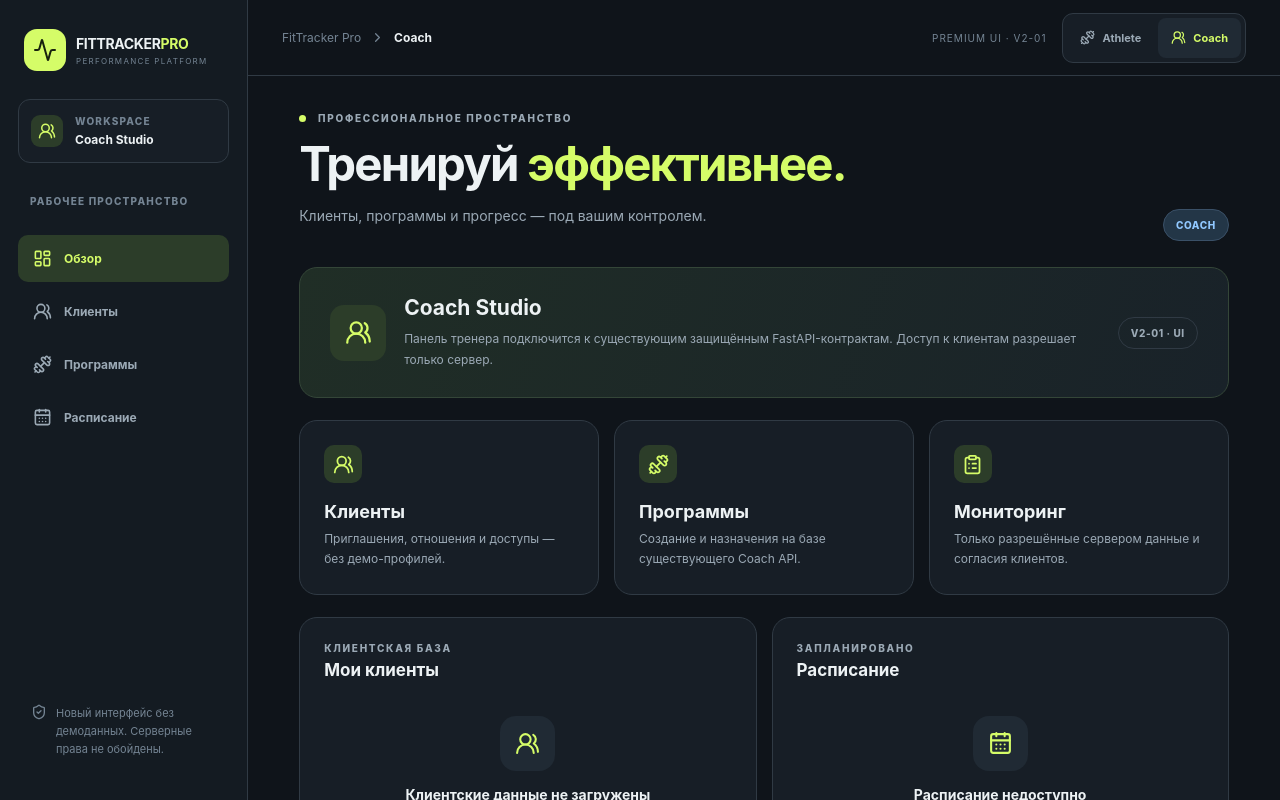
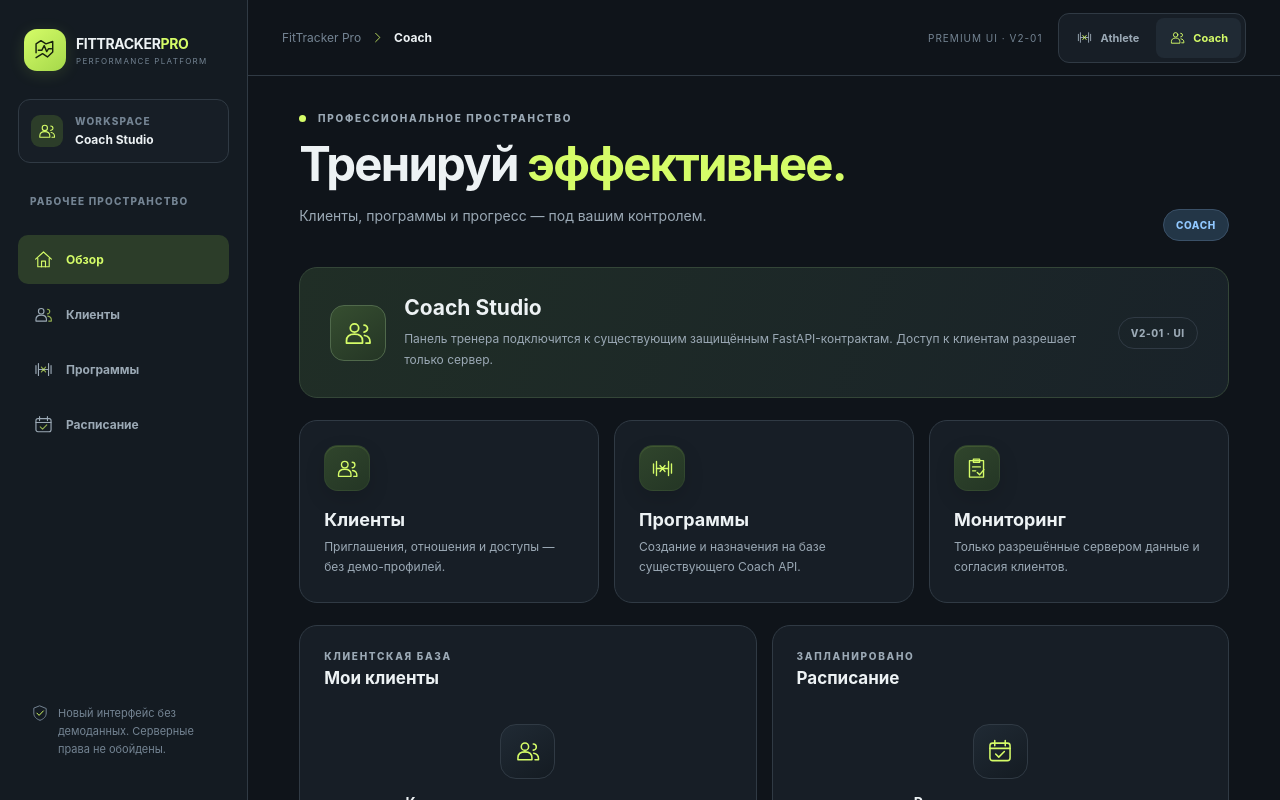
Before and after one commit to nilsnavi/fit_trackerpro, a React (Vite) app in the folder apps/pwa-v2/: page /coach in a window 1280 px wide. Shown: the top 800 px of the page. Built offline with nearby package versions, Linux system fonts and the light colour scheme.

Commit message:
feat(v2-01): replace stock Lucide icons with FitTracker Signature vector system

```diff
--- a/apps/pwa-v2/src/app/App.tsx
+++ b/apps/pwa-v2/src/app/App.tsx
@@ -1,20 +1,20 @@
 import { NavLink, Navigate, Route, Routes, useLocation } from 'react-router-dom'
-import { Activity, BarChart3, CalendarDays, ChevronRight, Dumbbell, LayoutDashboard, ShieldCheck, Target, UsersRound } from 'lucide-react'
+import { SignatureIcon, type SignatureIconName } from '../shared/ui/SignatureIcon'
 import { AthleteOverview } from '../domains/athlete/AthleteOverview'
 import { CoachOverview } from '../domains/coach/CoachOverview'
 import { Card, EmptyState } from '../shared/ui/PremiumUI'
 
 const athleteNav = [
-  {to:'/athlete',name:'Обзор',icon:LayoutDashboard},
-  {to:'/athlete/workouts',name:'Тренировки',icon:Dumbbell},
-  {to:'/athlete/programs',name:'Программы',icon:Target},
-  {to:'/athlete/progress',name:'Прогресс',icon:BarChart3}
+  {to:'/athlete',name:'Обзор',icon:'overview' as SignatureIconName},
+  {to:'/athlete/workouts',name:'Тренировки',icon:'workout' as SignatureIconName},
+  {to:'/athlete/programs',name:'Программы',icon:'program' as SignatureIconName},
+  {to:'/athlete/progress',name:'Прогресс',icon:'progress' as SignatureIconName}
 ]
 const coachNav = [
-  {to:'/coach',name:'Обзор',icon:LayoutDashboard},
-  {to:'/coach/clients',name:'Клиенты',icon:UsersRound},
-  {to:'/coach/programs',name:'Программы',icon:Dumbbell},
-  {to:'/coach/schedule',name:'Расписание',icon:CalendarDays}
+  {to:'/coach',name:'Обзор',icon:'overview' as SignatureIconName},
+  {to:'/coach/clients',name:'Клиенты',icon:'clients' as SignatureIconName},
+  {to:'/coach/programs',name:'Программы',icon:'workout' as SignatureIconName},
+  {to:'/coach/schedule',name:'Расписание',icon:'schedule' as SignatureIconName}
 ]
 function ComingSoon({ area, title, detail }: { area:string; title:string; detail:string }) {
   return <div className="ftp-page"><div className="ftp-heading"><div><p className="ftp-eyebrow">{area}</p><h1>{title}</h1><p>{detail}</p></div></div>
@@ -23,11 +23,11 @@ function ComingSoon({ area, title, detail }: { area:string; title:string; detail
 function SideNavigation({coach}:{coach:boolean}) {
   const nav=coach?coachNav:athleteNav
   return <>
-    <div className="ftp-brand"><span className="ftp-brand__mark"><Activity size={24}/></span><div><strong>FITTRACKER<span>PRO</span></strong><small>PERFORMANCE PLATFORM</small></div></div>
-    <div className="ftp-workspace"><span className="ftp-workspace__icon">{coach?<UsersRound size={18}/>:<Dumbbell size={18}/>}</span><div><small>WORKSPACE</small><strong>{coach?'Coach Studio':'Athlete Space'}</strong></div></div>
+    <div className="ftp-brand"><span className="ftp-brand__mark"><SignatureIcon name="brand" size={26}/></span><div><strong>FITTRACKER<span>PRO</span></strong><small>PERFORMANCE PLATFORM</small></div></div>
+    <div className="ftp-workspace"><span className="ftp-workspace__icon">{coach?<SignatureIcon name="clients" size={20}/>:<SignatureIcon name="workout" size={20}/>}</span><div><small>WORKSPACE</small><strong>{coach?'Coach Studio':'Athlete Space'}</strong></div></div>
     <p className="ftp-nav-caption">РАБОЧЕЕ ПРОСТРАНСТВО</p>
-    <nav className="ftp-side-links" aria-label={coach?'Разделы тренера':'Разделы спортсмена'}>{nav.map(({to,name,icon:Icon})=><NavLink key={to} to={to} end className={({isActive})=>'ftp-nav-link'+(isActive?' is-active':'')}><Icon size={19}/><span>{name}</span></NavLink>)}</nav>
-    <div className="ftp-sidebar-foot"><ShieldCheck size={16}/> Новый интерфейс без демоданных. Серверные права не обойдены.</div>
+    <nav className="ftp-side-links" aria-label={coach?'Разделы тренера':'Разделы спортсмена'}>{nav.map(({to,name,icon:Icon})=><NavLink key={to} to={to} end className={({isActive})=>'ftp-nav-link'+(isActive?' is-active':'')}><SignatureIcon name={Icon} size={21}/><span>{name}</span></NavLink>)}</nav>
+    <div className="ftp-sidebar-foot"><SignatureIcon name="shield" size={18}/> Новый интерфейс без демоданных. Серверные права не обойдены.</div>
   </>
 }
 export function App(){
@@ -37,10 +37,10 @@ export function App(){
   return <div className="ftp-shell">
     <aside className="ftp-sidebar"><SideNavigation coach={coach}/></aside>
     <div className="ftp-main">
-      <header className="ftp-topbar"><div className="ftp-breadcrumbs"><span>FitTracker Pro</span><ChevronRight size={15}/><strong>{coach?'Coach':'Athlete'}</strong></div>
+      <header className="ftp-topbar"><div className="ftp-breadcrumbs"><span>FitTracker Pro</span><SignatureIcon name="chevron" size={15}/><strong>{coach?'Coach':'Athlete'}</strong></div>
         <div className="ftp-top-actions"><span className="ftp-build-label">PREMIUM UI · V2-01</span><nav className="ftp-mode-switch" aria-label="Режим интерфейса">
-          <NavLink to="/athlete" className={!coach?'is-selected':''}><Dumbbell size={15}/> <span>Athlete</span></NavLink>
-          <NavLink to="/coach" className={coach?'is-selected':''}><UsersRound size={15}/> <span>Coach</span></NavLink>
+          <NavLink to="/athlete" className={!coach?'is-selected':''}><SignatureIcon name="workout" size={17}/> <span>Athlete</span></NavLink>
+          <NavLink to="/coach" className={coach?'is-selected':''}><SignatureIcon name="clients" size={17}/> <span>Coach</span></NavLink>
         </nav></div>
       </header>
       <main className="ftp-content"><Routes>
@@ -56,6 +56,6 @@ export function App(){
         <Route path="*" element={<ComingSoon area="FITTRACKER PRO" title="Страница не найдена" detail="Выберите доступный раздел в навигации."/>}/>
       </Routes></main>
     </div>
-    <nav className="ftp-mobile-nav" aria-label="Мобильная навигация">{nav.map(({to,name,icon:Icon})=><NavLink key={to} to={to} end className={({isActive})=>'ftp-mobile-nav__link'+(isActive?' is-active':'')}><Icon size={21}/><span>{name}</span></NavLink>)}</nav>
+    <nav className="ftp-mobile-nav" aria-label="Мобильная навигация">{nav.map(({to,name,icon:Icon})=><NavLink key={to} to={to} end className={({isActive})=>'ftp-mobile-nav__link'+(isActive?' is-active':'')}><SignatureIcon name={Icon} size={22}/><span>{name}</span></NavLink>)}</nav>
   </div>
 }
--- a/apps/pwa-v2/src/domains/coach/CoachOverview.tsx
+++ b/apps/pwa-v2/src/domains/coach/CoachOverview.tsx
@@ -1,4 +1,4 @@
-import { CalendarDays, ClipboardList, Dumbbell, ShieldCheck, UsersRound } from 'lucide-react'
+import { SignatureIcon } from '../../shared/ui/SignatureIcon'
 import { Card, EmptyState, StatusPill } from '../../shared/ui/PremiumUI'
 
 export function CoachOverview() {
@@ -6,22 +6,22 @@ export function CoachOverview() {
     <div className="ftp-heading"><div><p className="ftp-eyebrow"><span className="ftp-dot"/> ПРОФЕССИОНАЛЬНОЕ ПРОСТРАНСТВО</p>
       <h1>Тренируй <em>эффективнее.</em></h1>
       <p>Клиенты, программы и прогресс — под вашим контролем.</p></div><StatusPill variant="info">COACH</StatusPill></div>
-    <section className="ftp-coach-intro"><div className="ftp-coach-intro__icon"><UsersRound size={27}/></div>
+    <section className="ftp-coach-intro"><div className="ftp-coach-intro__icon"><SignatureIcon name="clients" size={32}/></div>
       <div><h2>Coach Studio</h2><p>Панель тренера подключится к существующим защищённым FastAPI-контрактам. Доступ к клиентам разрешает только сервер.</p></div>
       <StatusPill>V2-01 · UI</StatusPill>
     </section>
     <div className="ftp-overview-grid">
-      <Card className="ftp-feature-card"><span className="ftp-feature-icon"><UsersRound size={21}/></span><h2>Клиенты</h2><p>Приглашения, отношения и доступы — без демо-профилей.</p></Card>
-      <Card className="ftp-feature-card"><span className="ftp-feature-icon"><Dumbbell size={21}/></span><h2>Программы</h2><p>Создание и назначения на базе существующего Coach API.</p></Card>
-      <Card className="ftp-feature-card"><span className="ftp-feature-icon"><ClipboardList size={21}/></span><h2>Мониторинг</h2><p>Только разрешённые сервером данные и согласия клиентов.</p></Card>
+      <Card className="ftp-feature-card"><span className="ftp-feature-icon"><SignatureIcon name="clients" size={25}/></span><h2>Клиенты</h2><p>Приглашения, отношения и доступы — без демо-профилей.</p></Card>
+      <Card className="ftp-feature-card"><span className="ftp-feature-icon"><SignatureIcon name="workout" size={25}/></span><h2>Программы</h2><p>Создание и назначения на базе существующего Coach API.</p></Card>
+      <Card className="ftp-feature-card"><span className="ftp-feature-icon"><SignatureIcon name="monitor" size={25}/></span><h2>Мониторинг</h2><p>Только разрешённые сервером данные и согласия клиентов.</p></Card>
     </div>
     <div className="ftp-content-grid">
       <Card title="Мои клиенты" eyebrow="КЛИЕНТСКАЯ БАЗА">
-        <EmptyState icon={<UsersRound size={25}/>} title="Клиентские данные не загружены" description="Список появится после V2-02 и серверной проверки роли COACH и разрешений."/>
+        <EmptyState icon={<SignatureIcon name="clients" size={28}/>} title="Клиентские данные не загружены" description="Список появится после V2-02 и серверной проверки роли COACH и разрешений."/>
       </Card>
       <Card title="Расписание" eyebrow="ЗАПЛАНИРОВАНО">
-        <EmptyState icon={<CalendarDays size={25}/>} title="Расписание недоступно" description="Backend-контракт расписания ещё не реализован. Фиктивных встреч здесь не будет."/>
-        <div className="ftp-security-note"><ShieldCheck size={17}/> Доступ к данным клиентов — только через серверный RBAC и consent.</div>
+        <EmptyState icon={<SignatureIcon name="schedule" size={28}/>} title="Расписание недоступно" description="Backend-контракт расписания ещё не реализован. Фиктивных встреч здесь не будет."/>
+        <div className="ftp-security-note"><SignatureIcon name="shield" size={19}/> Доступ к данным клиентов — только через серверный RBAC и consent.</div>
       </Card>
     </div>
   </div>
--- /dev/null
+++ b/apps/pwa-v2/src/shared/ui/SignatureIcon.tsx
@@ -0,0 +1,35 @@
+import type { SVGProps } from 'react'
+
+export type SignatureIconName =
+  | 'brand' | 'overview' | 'workout' | 'program' | 'progress'
+  | 'clients' | 'schedule' | 'monitor' | 'shield' | 'flame'
+  | 'clock' | 'chevron' | 'arrow'
+
+type IconProps = Omit<SVGProps<SVGSVGElement>, 'name'> & {
+  name: SignatureIconName
+  size?: number
+}
+
+const shapes: Record<SignatureIconName, React.ReactNode> = {
+  brand: <><path d="M5 19.5V8.5L11 4.5L17.2 8.5L25.5 5.5V18.5L19 24.5L13 20.5L5 25.5" /><path className="ftp-signature-icon__accent" d="M7.8 16.4H12L15 10.6L18.1 18L20.2 14.5H24" /></>,
+  overview: <><path d="M4 15.5L16 4.5L28 15.5" /><path d="M7.3 14.1V27H24.7V14.1" /><path className="ftp-signature-icon__accent" d="M13 27V18.5H19V27" /></>,
+  workout: <><path d="M4.5 10V22M8.3 7V25M23.7 7V25M27.5 10V22" /><path d="M8.3 16H23.7" /><path className="ftp-signature-icon__accent" d="M12.8 12.2L19.2 19.8M19.2 12.2L12.8 19.8" /></>,
+  program: <><path d="M7 4.5H23.3L27 8.2V27H7Z" /><path d="M23 4.5V9H27" /><path className="ftp-signature-icon__accent" d="M11 14H22M11 19H18M11 24H20" /><path d="M4.5 8H7M4.5 16H7M4.5 24H7" /></>,
+  progress: <><path d="M5 25H27M6.5 24V17M12.5 24V14M18.5 24V10M24.5 24V5.5" /><path className="ftp-signature-icon__accent" d="M6 15L13 10L18 12L26 4.5M20.9 4.5H26V9.5" /></>,
+  clients: <><circle cx="12.5" cy="11" r="4.2"/><path d="M4.5 26V23.8C4.5 19.5 7.4 17 12.5 17S20.5 19.5 20.5 23.8V26Z" /><path className="ftp-signature-icon__accent" d="M22 8A3.5 3.5 0 0 1 22 15M22.5 18.5C26 19 28 21.2 28 24.8V26H24" /></>,
+  schedule: <><rect x="4.5" y="7" width="23" height="20" rx="3"/><path d="M4.5 13H27.5M10 4V10M22 4V10" /><path className="ftp-signature-icon__accent" d="M11 19.5L14.6 23L21 16.5" /></>,
+  monitor: <><path d="M7 6H25V27H7Z"/><path d="M12 4H20V8H12Z"/><path d="M11 14H21M11 19H15"/><path className="ftp-signature-icon__accent" d="M17 21L20 24L25.5 17.5" /></>,
+  shield: <><path d="M16 3.5L27 8V16C27 22.5 22.8 26.5 16 29C9.2 26.5 5 22.5 5 16V8Z"/><path className="ftp-signature-icon__accent" d="M10.5 16.2L14.4 20.2L22 12.3" /></>,
+  flame: <><path d="M16 3C18 9 12.5 11.3 14 16.5C10 15 10.5 11.3 10.5 9C2.2 17 8 28 16 28C23.3 28 27.5 19 21 12.5C21 17 19 18 17.5 17C19 11 18 7 16 3Z"/><path className="ftp-signature-icon__accent" d="M16 19C13.6 21.5 13.3 24.8 16 26.5C19.7 24.3 18.7 21.4 16 19Z" /></>,
+  clock: <><circle cx="16" cy="16" r="12"/><path d="M16 8V16L21.5 19"/><path className="ftp-signature-icon__accent" d="M16 4V6M27 16H25" /></>,
+  chevron: <path className="ftp-signature-icon__accent" d="M12 7L21 16L12 25"/>,
+  arrow: <><path d="M4.5 16H27"/><path className="ftp-signature-icon__accent" d="M18.5 7.5L27 16L18.5 24.5" /></>,
+}
+
+export function SignatureIcon({ name, size = 24, className = '', ...props }: IconProps) {
+  return <svg viewBox="0 0 32 32" width={size} height={size} fill="none" stroke="currentColor"
+    strokeWidth="1.75" strokeLinecap="round" strokeLinejoin="round" aria-hidden="true"
+    focusable="false" className={['ftp-signature-icon', className].filter(Boolean).join(' ')} {...props}>
+    {shapes[name]}
+  </svg>
+}
```
Also changed, not shown: apps/pwa-v2/src/domains/athlete/AthleteOverview.tsx (+11 -11 lines), apps/pwa-v2/public/favicon.svg (added), apps/pwa-v2/public/fittracker-mark.svg (added), apps/pwa-v2/src/styles.css, 1 other file (tests, documents, lock files or other folders).
